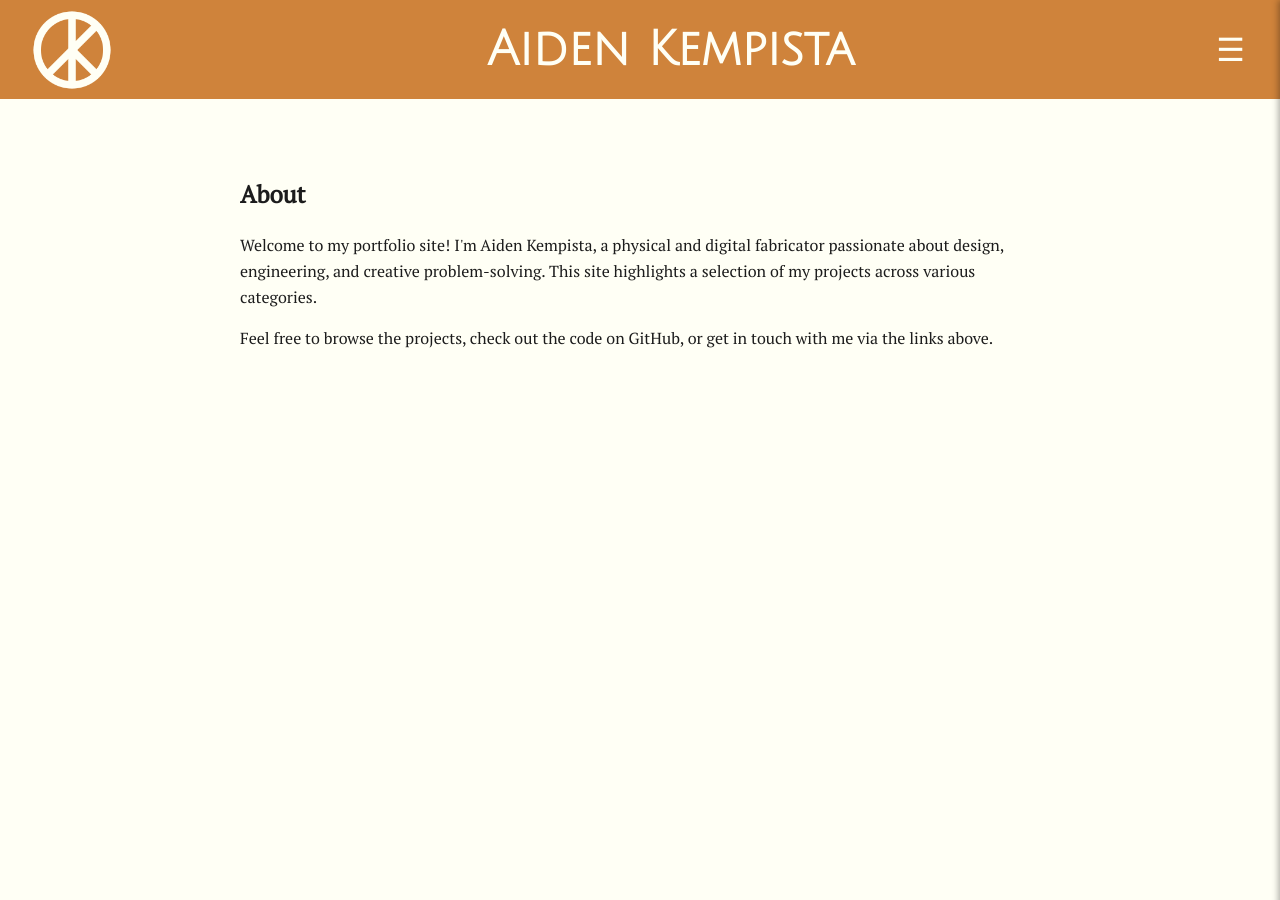
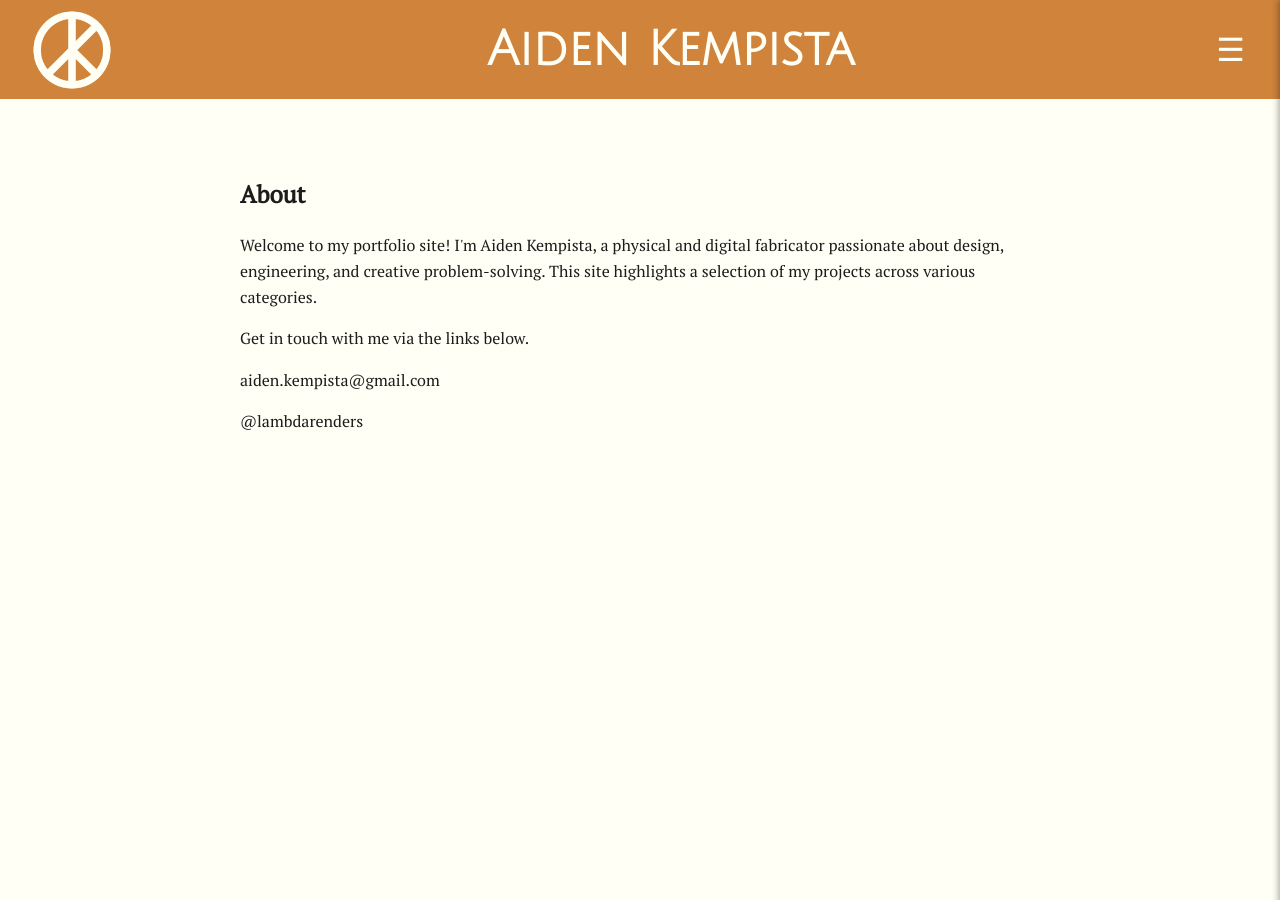
Before and after one commit to aKempista/akempista.github.io, a Jekyll site: the page built from about.html, in a window 1280 px wide. Built offline with Jekyll 4.4.1, drawn with Linux system fonts in a browser that asks for light colours; some web fonts are replaced.

Commit message:
Update about.html

```diff
--- a/about.html
+++ b/about.html
@@ -6,5 +6,7 @@ title: About
 <section class="about" style="max-width:800px; margin:2rem auto; padding:1.5rem;">
   <h2>About</h2>
   <p>Welcome to my portfolio site! I'm Aiden Kempista, a physical and digital fabricator passionate about design, engineering, and creative problem-solving. This site highlights a selection of my projects across various categories.</p>
-  <p>Feel free to browse the projects, check out the code on GitHub, or get in touch with me via the links above.</p>
+  <p>Get in touch with me via the links below.</p>
+  <p>aiden.kempista@gmail.com</p>
+  <p>@lambdarenders</p>
 </section>
```
